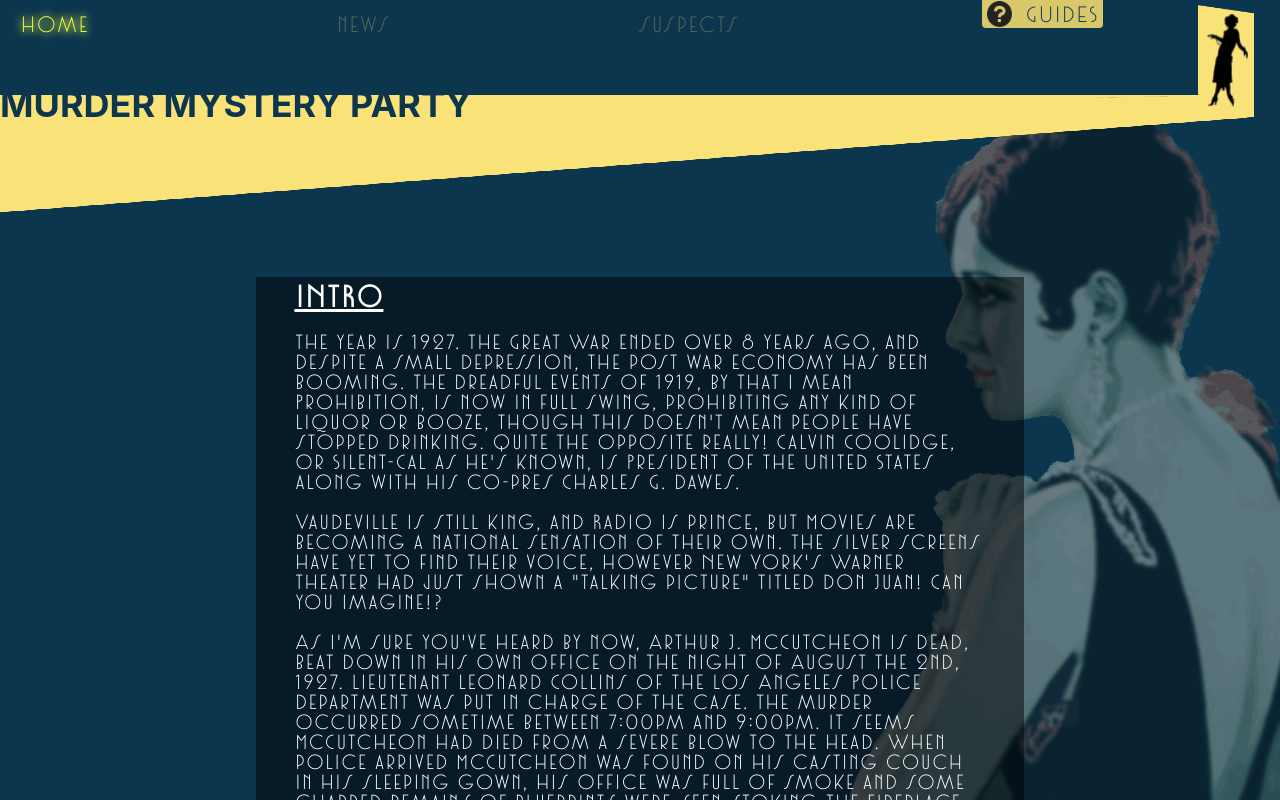
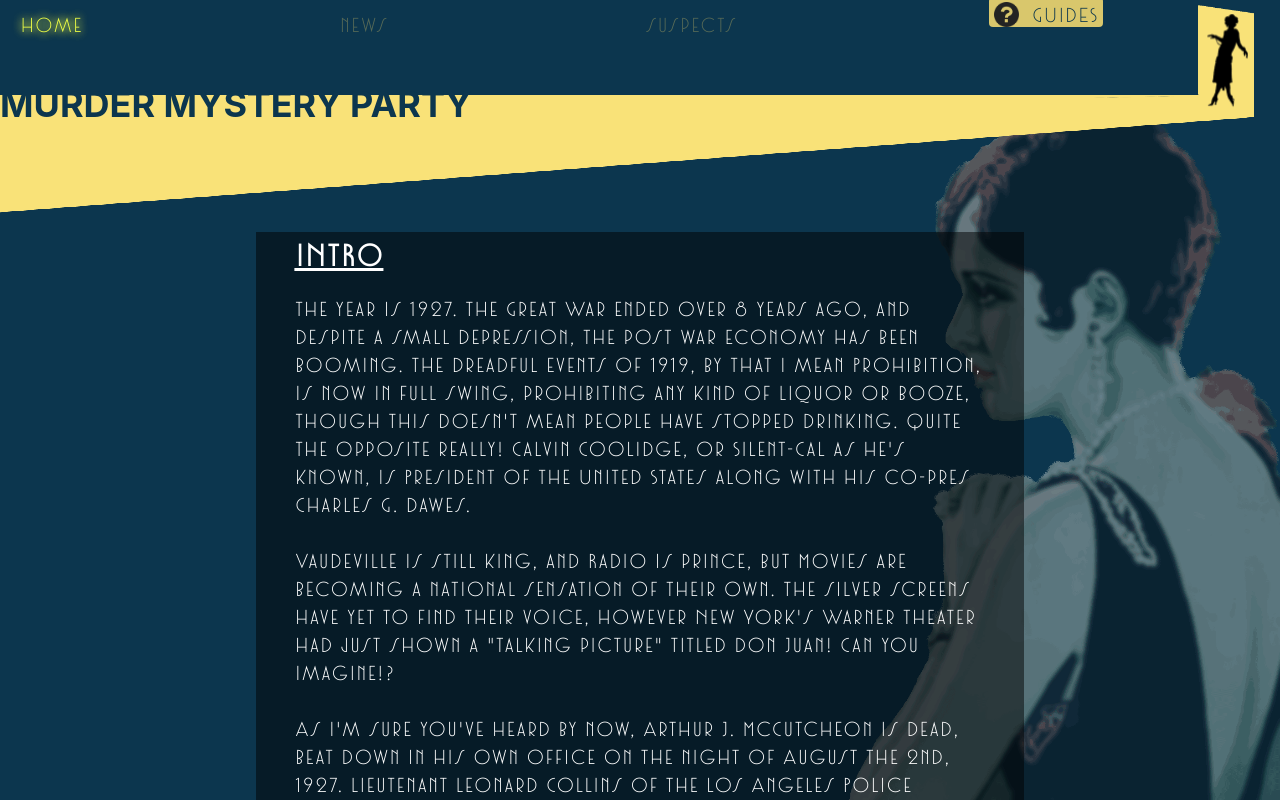
Before and after one commit to Dan2D/1920s-Murder-Mystery-Party, a React (Create React App) app: page / in a window 1280 px wide. Built offline with nearby package versions, Linux system fonts and the light colour scheme; the HTML template or start-up script is replaced by a standard one.

Commit message:
cleaned up code

```diff
--- a/package.json
+++ b/package.json
@@ -8,7 +8,6 @@
     "react-dom": "^16.8.6",
     "react-modal": "^3.8.1",
     "react-scripts": "3.0.0",
-    "react-spring": "^8.0.20",
     "react-transition-group": "^4.2.1",
     "smoothscroll-polyfill": "^0.4.4"
   },
--- a/src/App.css
+++ b/src/App.css
@@ -16,7 +16,6 @@ div.App {
   top: 55px;
   right: 0;
   height: 100vh;
-
   opacity: 0.4;
 }
 
--- a/src/components/Footer.css
+++ b/src/components/Footer.css
@@ -1,7 +1,5 @@
 
 div.footer-container {
-    /* position: relative;
-    order: 1; */
     width: 100vw;
 }
 
@@ -11,7 +9,6 @@ div.position-container {
     justify-content: flex-start;
     align-content: flex-start;
     margin-left: -6px;
-    /* width: 100%; */
 }
 
 img.stars {
@@ -69,6 +66,6 @@ div.footer-bottom>a>img{
     }
 
     div.footer-bottom>a>img{
-        right: 5px;
+        right: 20px;
     }
 }
--- a/src/components/MainContent.css
+++ b/src/components/MainContent.css
@@ -1,12 +1,8 @@
-:root{
-    --client-height: 100vh;
-}
-
-div.mainContent-container {
+.mainContent-container {
     font-family: core-deco, 'Courier New', Courier, monospace;
     position: relative;
-    padding-top: 15vw;
-    height: 100vh;
+    margin-top: 70px;
+    height: calc(100vh - 70px);
     width: 100%;
     display:flex;
     flex-direction: column;
@@ -17,7 +13,7 @@ div.mainContent-container {
 }
 
 p, li, h2, h3 {
-    line-height: 2.5vh;
+    line-height: 3.5vh;
     vertical-align: middle;
 }
 
@@ -43,7 +39,7 @@ button {
 }
 
 
-div.content {
+.content {
     position: relative;
     height: 100%;
     margin-top: 50px;
@@ -51,9 +47,17 @@ div.content {
     z-index: 1;
     order:1;
 }
-@media only screen and (min-width : 768px) and  (max-width : 1200px) {
+@media only screen and (min-width : 992px) {
     p, li, button {
         font-size: calc(10px + 0.8vw);
+    }
+    .mainContent-container {
+        margin-top: 120px;
+        height: calc(100vh - 120px);
+    }
+
+    .content {
+        margin-top: 6vw;
     }
 }
 
@@ -78,8 +82,4 @@ div.content {
         font-size: 15px;
     }
 
-    div.mainContent-container {
-        height: var(--client-height);
-    }
-
 }
--- a/src/components/header/nav/Nav.css
+++ b/src/components/header/nav/Nav.css
@@ -98,6 +98,8 @@ a {
     width: 2vw;
     min-height: 12px;
     min-width: 12px;
+    max-height: 25px;
+    max-width: 25px;
     padding-right: 1vw;
     vertical-align: middle;
 }
--- a/src/components/main/characters/CharList.js
+++ b/src/components/main/characters/CharList.js
@@ -1,22 +1,10 @@
-import React, {useState} from "react";
-import {useSpring, animated} from "react-spring";
-import ModalPass from "../../modal/Modal";
+import React from "react";
 import charData from "./CharData";
 import Character from "./Character";
 
 const CharList = props => {
-  const [modalStatus, setModal] = useState(false);
-  const [aniProps, setAniProps] = useSpring(() => ({opacity: 0}));
-
-  function modalClose() {setModal(false);}
-
-  setAniProps({opacity: modalStatus ? 1 : 0});
   return (
     <div>
-        <animated.div style={aniProps}>
-          <ModalPass onClick={modalClose}
-                     show={modalStatus}/>
-        </animated.div>
       {charData.map(charProps => (
         props.status === charProps.status ?
         <Character key={charProps.name} {...charProps} onClick={() => props.onClick()} /> : null
--- a/src/components/main/characters/Character.js
+++ b/src/components/main/characters/Character.js
@@ -2,7 +2,7 @@ import React from "react";
 
 import "../Suspects.css";
 const Character = props => {
-  //Function to import all images dynamically given Reacts restrictions
+
   function importAll(r) {
     let images = {};
     r.keys().map((item) => {
--- a/src/components/modal/Modal.js
+++ b/src/components/modal/Modal.js
@@ -1,5 +1,4 @@
 import React from "react";
-import doorSlot from "../../images/ui/door-slot.jpg";
 import "./Modal.css"
 
 function ModalPass (props) {
@@ -14,7 +13,7 @@ function ModalPass (props) {
     <div className="modal-container closed">
       <img
         className="door-img"
-        src={doorSlot}
+        src={require("../../images/ui/door-slot.jpg")}
         alt="door slide"/>
       <div className="modal-header">
         <h4>WHAT'S THE PASSWORD?</h4>
```
Also changed, not shown: src/components/modal/PasswordBtn.js (deleted, +0 -10 lines), src/images/skull-logo.png (deleted), 1 other file (tests, documents, lock files or other folders).
